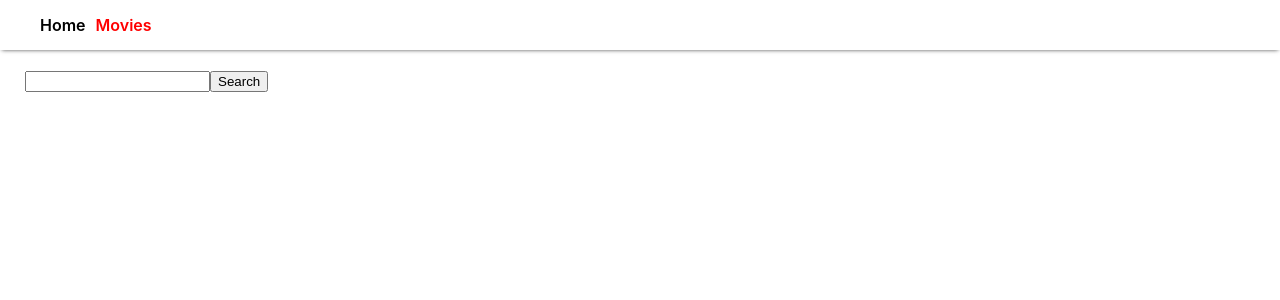
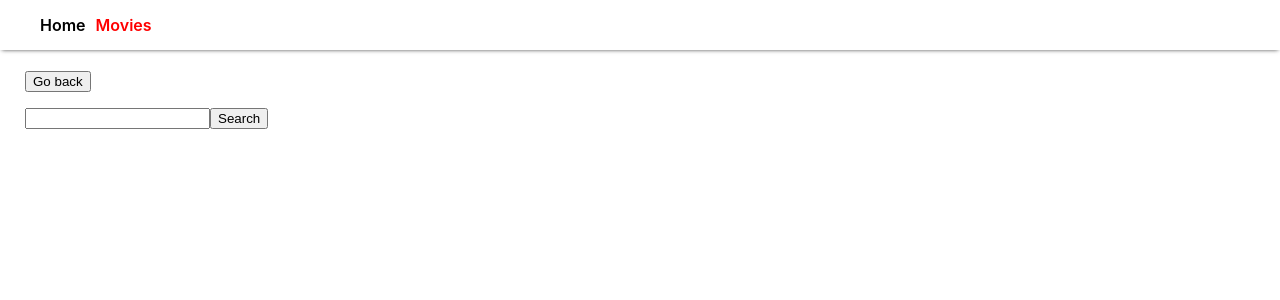
Before and after one commit to MarinaSergeyeva/goit-react-hw-04-movies, a React (Create React App) app: page /movies in a window 1280 px wide. Shown: the top 300 px of the page. Built offline with nearby package versions, Linux system fonts and the light colour scheme.

Commit message:
button in progress

```diff
--- a/src/Components/App.js
+++ b/src/Components/App.js
@@ -4,17 +4,18 @@ import Navigation from "./Navigation/Navigation";
 import Home from "../pages/Home";
 import MoviesPage from "../pages/MoviesPage";
 import MovieDetailsPage from "../pages/MovieDetailsPage";
+import Button from "./Button/Button";
 
 export default function App() {
   return (
     <>
       <Navigation />
+      <Button />
       <div>
         <Switch>
           <Route path="/" exact component={Home} />
           <Route path="/movies/:movieId" component={MovieDetailsPage} />
           <Route path="/movies" component={MoviesPage} />
-          {/* <Route path="/movies/:movieId/reviews" component={<Reviews />} /> */}
         </Switch>
       </div>
     </>
--- /dev/null
+++ b/src/Components/Button/Button.js
@@ -0,0 +1,20 @@
+import React, { Component } from "react";
+import styles from "./Button.module.css";
+import { withRouter } from "react-router-dom";
+
+class Button extends Component {
+  goBack = () => {
+    console.log(this.props);
+  };
+  render() {
+    return (
+      <div className={styles.buttonWrapper}>
+        <button type="button" onClick={this.goBack}>
+          Go back
+        </button>
+      </div>
+    );
+  }
+}
+
+export default withRouter(Button);
--- /dev/null
+++ b/src/Components/Button/Button.module.css
@@ -0,0 +1,4 @@
+.buttonWrapper {
+  padding-left: 25px;
+  margin-bottom: 15px;
+}
--- a/src/Components/Cast/Cast.js
+++ b/src/Components/Cast/Cast.js
@@ -22,17 +22,19 @@ class Cast extends Component {
 
     return (
       <>
-        {/* {cast && ( */}
         <ul className={styles.castList}>
           {cast.map(item => (
             <li key={item.credit_id}>
-              <img src={`https://image.tmdb.org/t/p/w500/${item.profile_path}`} alt={item.name} width="75" />
+              <img
+                src={item.profile_path && `https://image.tmdb.org/t/p/w500/${item.profile_path}`}
+                alt={item.name}
+                width="75"
+              />
               <p>{item.name}</p>
               <p>{item.character}</p>
             </li>
           ))}
         </ul>
-        {/* )} */}
       </>
     );
   }
--- a/src/Components/TrendingList/TrendingList.js
+++ b/src/Components/TrendingList/TrendingList.js
@@ -3,6 +3,7 @@ import API from "../../services/api";
 import { Link } from "react-router-dom";
 
 import styles from "./TrendingList.module.css";
+// import MovieList from "../MovieList/MovieList";
 
 export default class TrendingList extends Component {
   state = {
@@ -15,12 +16,12 @@ export default class TrendingList extends Component {
         trendingList: [...prevState.trendingList, ...trendingList]
       }));
     });
-    console.log("this.state", this.state);
   }
 
   render() {
     const { trendingList } = this.state;
     return (
+      // <MovieList list={trendingList} />
       <ul className={styles.trendingList}>
         {trendingList.map(item => (
           <li key={item.id}>
--- a/src/pages/MoviesPage.js
+++ b/src/pages/MoviesPage.js
@@ -9,6 +9,11 @@ export default class MoviesPage extends Component {
     searchQuery: "",
     searchList: []
   };
+
+  componentDidMount() {
+    const { location } = this.props;
+    location.search && console.log("Hello");
+  }
 
   handleChange = e => {
     this.setState({
@@ -26,6 +31,9 @@ export default class MoviesPage extends Component {
         searchQuery: ""
       });
     });
+
+    const { location, history } = this.props;
+    history.push({ ...location, search: `query=${query}` });
   };
 
   render() {
@@ -43,7 +51,7 @@ export default class MoviesPage extends Component {
             <Link
               key={item.id}
               to={{
-                pathname: `/movies/${item.id}`
+                pathname: `${this.props.match.url}/${item.id}`
               }}
             >
               <li>{item.title}</li>
```
Also changed, not shown: src/Components/MovieList/MovieList.js (added, +47 -0 lines).
